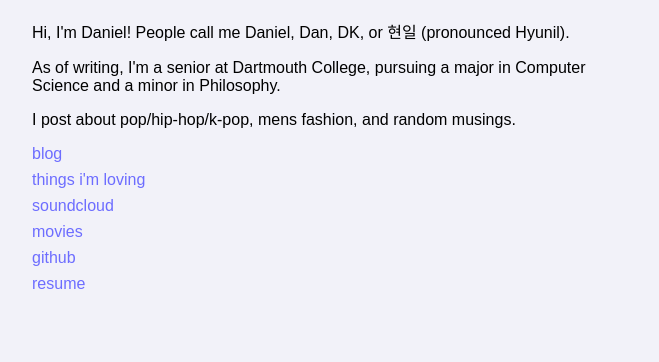
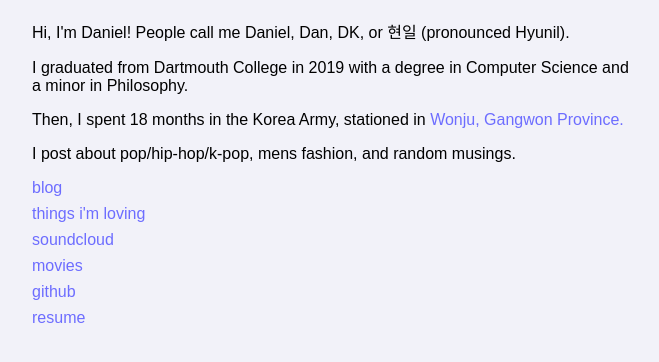
Before and after one commit to DanielHyunilKim/dkhyunil.me, a plain HTML site: page index.html in a window 1280 px wide. Shown: the part 102-464 px from the top of the page, without its empty margins (304-963 px from the left). Drawn offline with Linux system fonts and the light colour scheme.

Commit message:
edit links

```diff
--- a/index.html
+++ b/index.html
@@ -8,14 +8,15 @@
 <main>
   <h1>Daniel Kim 김현일</h1>
   <p>Hi, I'm Daniel! People call me Daniel, Dan, DK, or 현일 (pronounced Hyunil). </p>
-  <p>As of writing, I'm a senior at Dartmouth College, pursuing a major in Computer Science and a minor in Philosophy.</p>
+  <p>I graduated from Dartmouth College in 2019 with a degree in Computer Science and a minor in Philosophy.</p>
+  <p>Then, I spent 18 months in the Korea Army, stationed in <a target="_blank" href="https://en.wikipedia.org/wiki/Wonju">Wonju, Gangwon Province.</a></p>
   <p>I post about pop/hip-hop/k-pop, mens fashion, and random musings.</p>
   <nav>
     <ul>
       <li><a href="blog">blog</a></li>
       <li><a href="loves">things i'm loving</a></li>
       <li><a target="_blank" href="https://soundcloud.com/hyunilll">soundcloud</a></li>
-      <li><a target="_blank" href="https://www.taste.io/users/danielhkim0303">movies</li>
+      <li><a target="_blank" href="https://letterboxd.com/hyunil/">movies</li>
       <li><a target="_blank" href="https://github.com/DanielHyunilKim">github</a></li>
       <li><a target="_blank" href="resume.pdf">resume</a></li>
     </ul>
```
